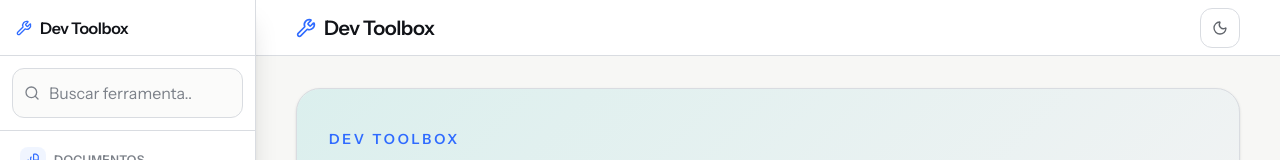
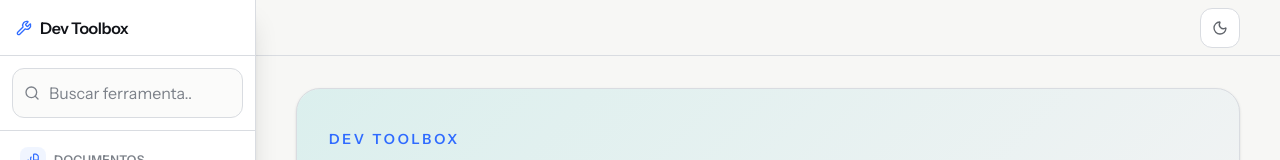
Before and after one commit to GabrielGuilhermess/dev-toolbox, a React (Vite) app: page / in a window 1280 px wide. Shown: the top 160 px of the page. Built offline with nearby package versions, Linux system fonts and the light colour scheme.

Commit message:
refactor(layout): align header with design system

```diff
--- a/src/shared/components/Layout/Header.tsx
+++ b/src/shared/components/Layout/Header.tsx
@@ -1,5 +1,5 @@
 import type { ReactElement } from 'react';
-import { Menu, Moon, Sun, Wrench } from 'lucide-react';
+import { Menu, Moon, Sun } from 'lucide-react';
 import { Link } from 'react-router';
 import { Button } from '@/shared/components/ui';
 import { useTheme } from '@/shared/providers';
@@ -17,8 +17,8 @@
   const isDarkMode = theme === 'dark';
 
   return (
-    <header className="sticky top-0 z-20 h-14 border-b border-[var(--color-border)] bg-[var(--color-surface)]/95 backdrop-blur-sm">
-      <div className="flex h-full items-center justify-between gap-3 px-4 sm:px-6 lg:px-10">
+    <header className="sticky top-0 z-20 h-14 border-b border-[var(--divider-section)] bg-[var(--color-bg)]">
+      <div className="flex h-full items-center justify-between gap-3 px-4 sm:px-5 md:px-8 lg:px-10">
         <div className="flex items-center gap-3">
           <Button
             aria-label={isSidebarOpen ? 'Fechar menu lateral' : 'Abrir menu lateral'}
@@ -33,14 +33,15 @@
 
           <Link
             to="/"
-            className="flex items-center gap-2 text-lg font-semibold tracking-tight transition hover:text-[var(--color-primary)] sm:text-xl"
+            className="flex items-center gap-2 text-base font-semibold tracking-tight transition-colors duration-[var(--motion-fast)] hover:text-[var(--color-primary)] md:hidden"
           >
-            <Wrench className="h-5 w-5 text-[var(--color-primary)]" />
-            Dev Toolbox
+            <span aria-hidden="true" className="font-mono text-sm font-medium text-[var(--color-primary)]">
+              {'</>'}
+            </span>
+            DevToolbox
           </Link>
         </div>
 
-        <div className="flex items-center gap-2">
         <Button
           aria-label={isDarkMode ? 'Alternar para tema claro' : 'Alternar para tema escuro'}
           onClick={toggleTheme}
@@ -51,7 +52,6 @@
           {isDarkMode ? <Sun className="h-4 w-4" /> : <Moon className="h-4 w-4" />}
         </Button>
       </div>
-      </div>
     </header>
   );
 }
```
Lines whose indentation alone changed are shown as unchanged.
